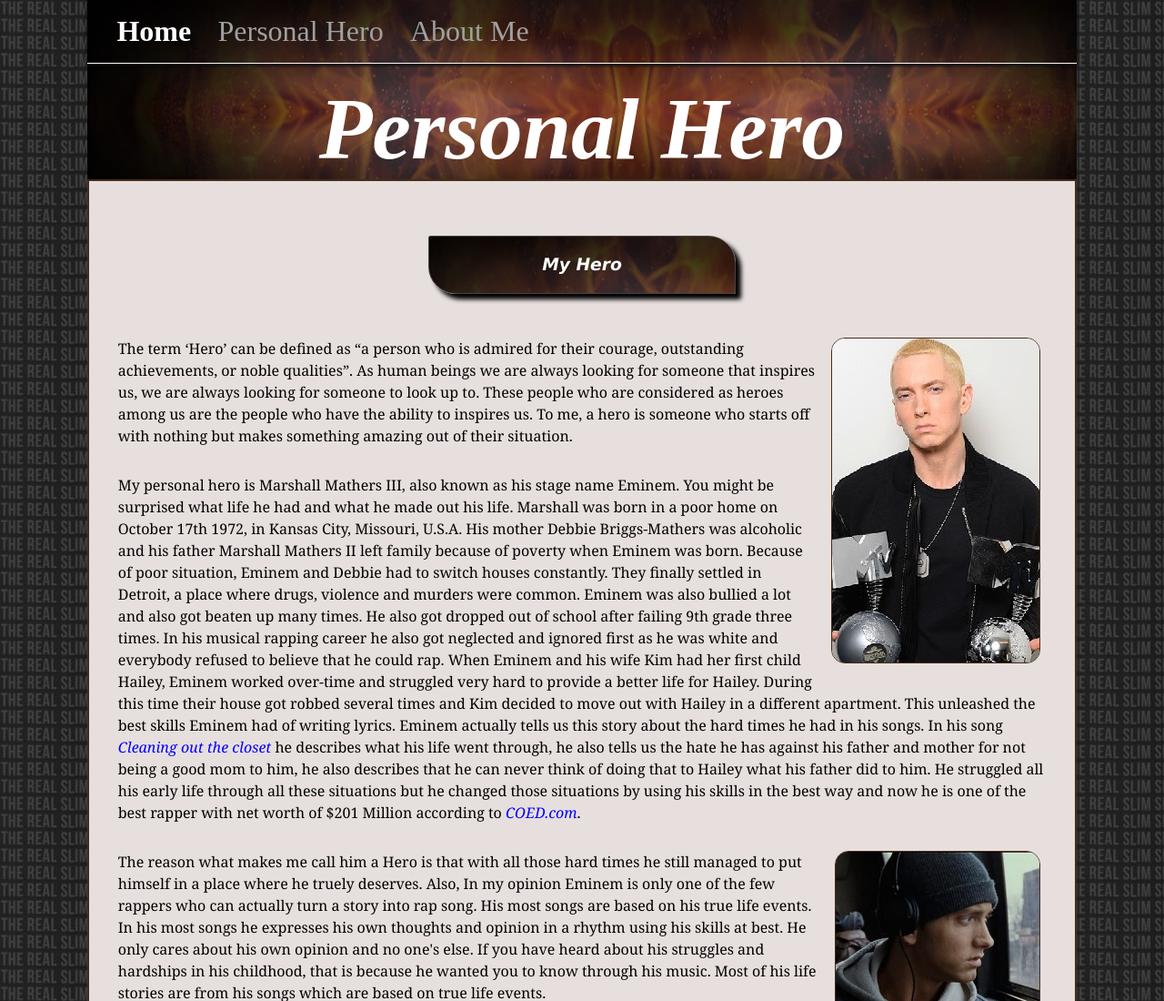
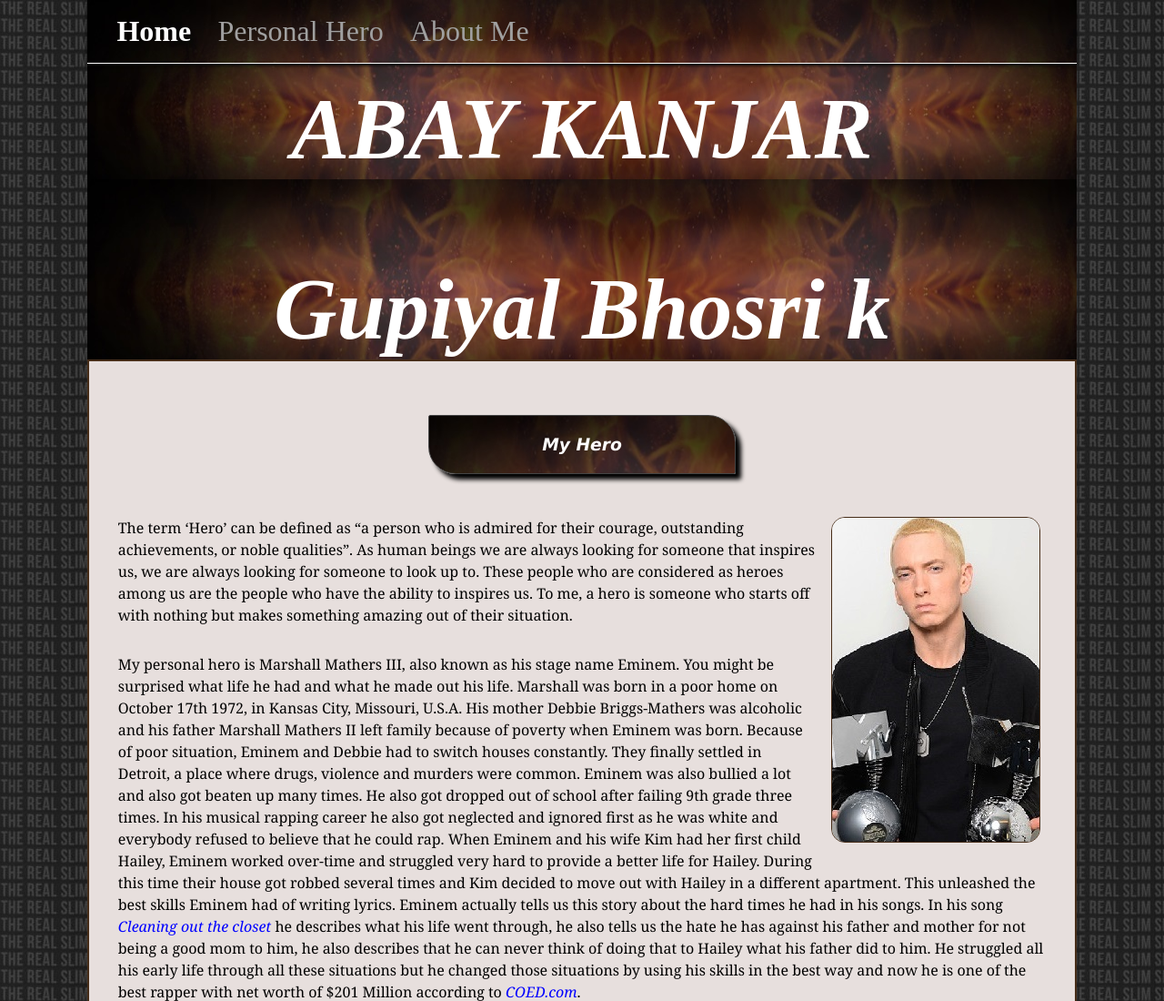
Before and after one commit to hammey07/eminem, a plain HTML site: page index.html in a window 1280 px wide. Shown: the top 1100 px of the page at 91% size. Drawn offline with Linux system fonts and the light colour scheme.

Commit message:
Update index.html

```diff
--- a/index.html
+++ b/index.html
@@ -17,7 +17,8 @@
 					</ul>
 				</nav>
 			</header>
-			<h1>Personal Hero</h1>
+			<h1>ABAY KANJAR</h1>
+			<h1>Gupiyal Bhosri k </h1>
 		</div>
 		<div class="main">
 			<article>
```
